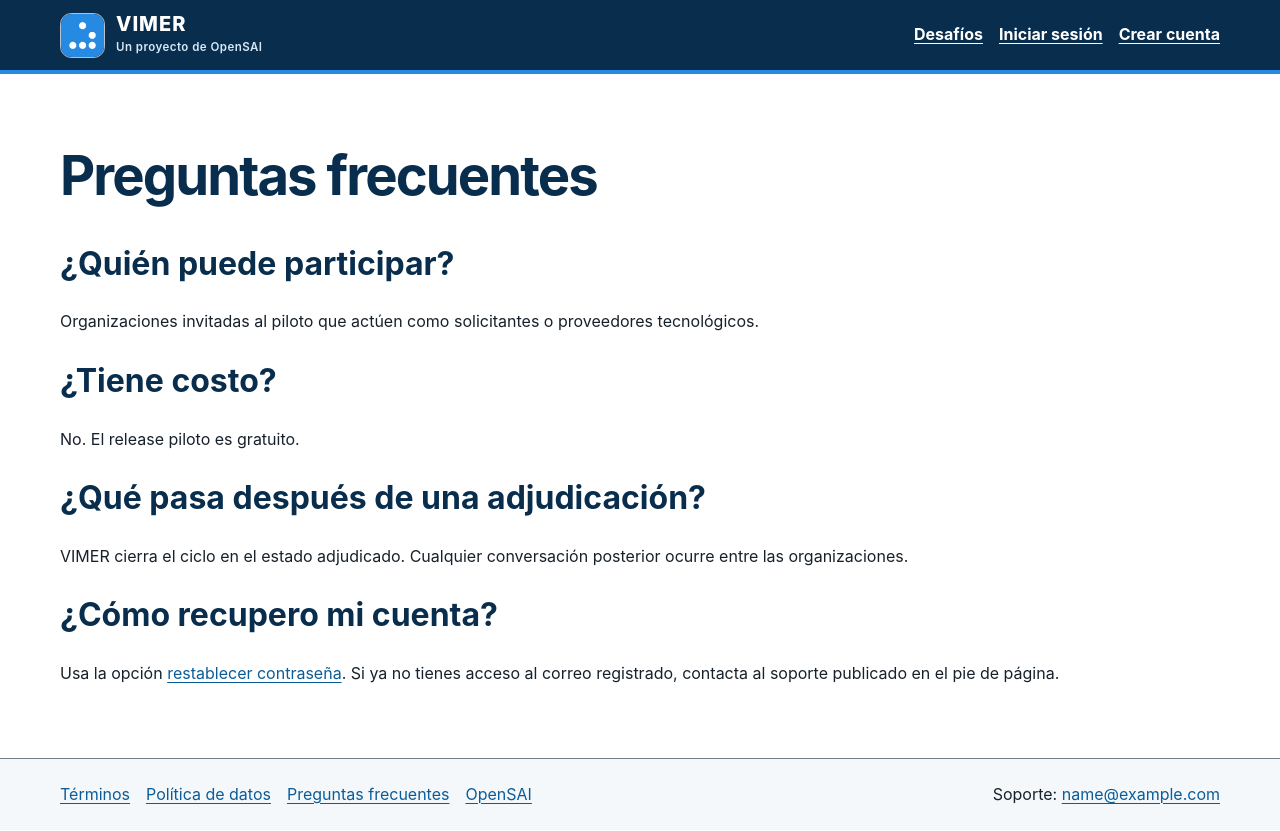
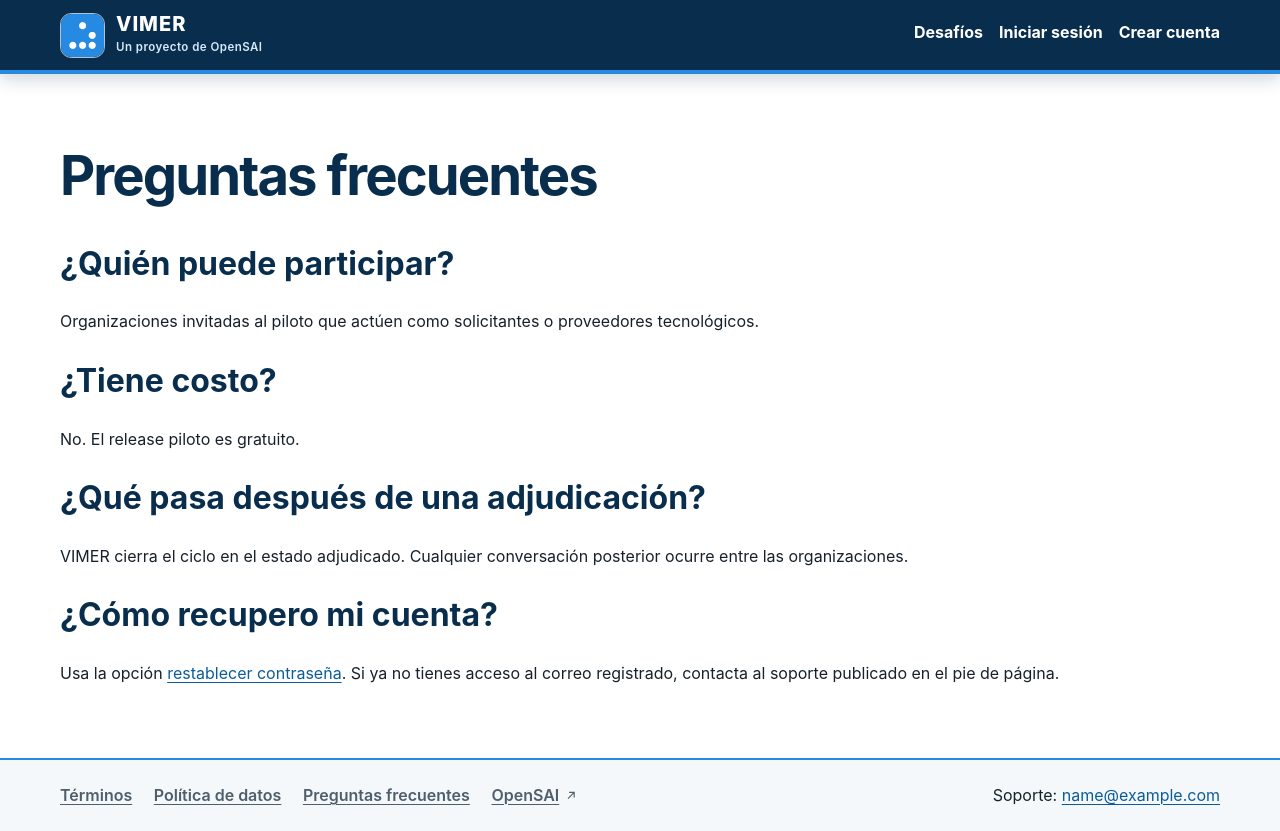
Before and after one commit to Open-Source-Academic-Initiative/VIMER, a Django app: template templates/help/faq.html in a window 1280 px wide. Before the commit the page ends 804 px from the top, so only its background shows below. Run offline with Django 5.2, Linux system fonts and the light colour scheme; the template is opened without the code that fills it: most values are stand-ins (such as "Sample title", 1, 10 or a date in 2020).

Commit message:
feat(nav,footer): quiet visual polish for the persistent site chrome
Nav and footer render on every page (including internal CRUD/admin
templates left out of the landing redesign), so the treatment here is
intentionally restrained rather than reusing the landing page's bolder
illustration-driven identity.

- Header gets a subtle drop shadow for depth; nav links drop the
  always-on underline in favor of a brand-accent underline that only
  appears on hover/focus, still fully distinguishable since the nav
  contains no adjacent non-link text.
- Unread notification count becomes a small rounded pill instead of
  plain "(3)" text — a more standard, more visible affordance.
- Footer gets a brand-accent top border that echoes the header's own
  accent border (bookending the page), muted-but-legible link color,
  and a small external-link icon on the outbound OpenSAI link.

No structural/markup changes beyond adding classes; all existing
aria-labels, the skip-link, and focus-visible styles are untouched.
Verified locally (hover state, footer, and the unread-count pill via a
temporary DOM injection since no seeded logged-in user was available).

```diff
--- a/assets/vimer/css/app.css
+++ b/assets/vimer/css/app.css
@@ -125,7 +125,10 @@ h3 {
 .site-header {
     background: var(--brand-ink);
     border-bottom: 0.25rem solid var(--brand-accent);
+    box-shadow: 0 0.35rem 1rem rgba(9, 45, 77, 0.18);
     color: #fff;
+    position: relative;
+    z-index: 10;
 }
 
 .site-nav {
@@ -185,20 +188,41 @@ h3 {
 
 .nav-links a,
 .nav-links .btn-link {
+    align-items: center;
+    border-bottom: 0.14rem solid transparent;
     color: #fff;
+    display: inline-flex;
     font-weight: 650;
+    gap: 0.4rem;
     margin: 0;
+    padding-bottom: 0.15rem;
+    text-decoration: none;
+    transition: border-color 0.15s ease;
 }
 
 .nav-links a:hover,
 .nav-links .btn-link:hover {
+    border-bottom-color: var(--brand-accent);
     color: #fff;
-    text-decoration: underline;
 }
 
 .nav-links form {
     display: inline;
     margin: 0;
+}
+
+.notif-count {
+    align-items: center;
+    background: var(--brand-accent);
+    border-radius: 999px;
+    color: var(--brand-ink);
+    display: inline-flex;
+    font-size: 0.72rem;
+    font-weight: 800;
+    justify-content: center;
+    line-height: 1;
+    min-width: 1.3rem;
+    padding: 0.22rem 0.4rem;
 }
 
 .identity-chip,
@@ -493,7 +517,7 @@ legend {
 
 .site-footer {
     background: var(--surface);
-    border-top: 0.08rem solid var(--border);
+    border-top: 0.18rem solid var(--brand-accent);
 }
 
 .footer-inner {
@@ -510,7 +534,27 @@ legend {
 .footer-links {
     display: flex;
     flex-wrap: wrap;
-    gap: 0.5rem 1rem;
+    gap: 0.5rem 1.35rem;
+}
+
+.footer-links a {
+    color: var(--muted);
+    font-weight: 600;
+}
+
+.footer-links a:hover {
+    color: var(--brand-ink);
+}
+
+.external-link {
+    align-items: center;
+    display: inline-flex;
+    gap: 0.3rem;
+}
+
+.external-link svg {
+    height: 0.85rem;
+    width: 0.85rem;
 }
 
 .landing-shell {
--- a/templates/base.html
+++ b/templates/base.html
@@ -40,7 +40,7 @@
                         <a href="{% url 'notifications:list' %}">
                             Notificaciones
                             {% if notifications_unread_count %}
-                                <span aria-label="{{ notifications_unread_count }} sin leer">({{ notifications_unread_count }})</span>
+                                <span class="notif-count" aria-label="{{ notifications_unread_count }} sin leer">{{ notifications_unread_count }}</span>
                             {% endif %}
                         </a>
                         {% if user.is_organization_titular %}
@@ -122,7 +122,12 @@
                 <a href="{% url 'legal-terms' %}">Términos</a>
                 <a href="{% url 'legal-privacy-policy' %}">Política de datos</a>
                 <a href="{% url 'faq' %}">Preguntas frecuentes</a>
-                <a href="https://opensai.org/" rel="external">OpenSAI</a>
+                <a href="https://opensai.org/" rel="external" class="external-link">
+                    OpenSAI
+                    <svg viewBox="0 0 24 24" fill="none" stroke="currentColor" stroke-width="2" aria-hidden="true">
+                        <path d="M9 6 H18 V15 M18 6 L7 17"/>
+                    </svg>
+                </a>
             </nav>
             <span>Soporte: <a href="mailto:{{ support_email }}">{{ support_email }}</a></span>
         </div>
```
